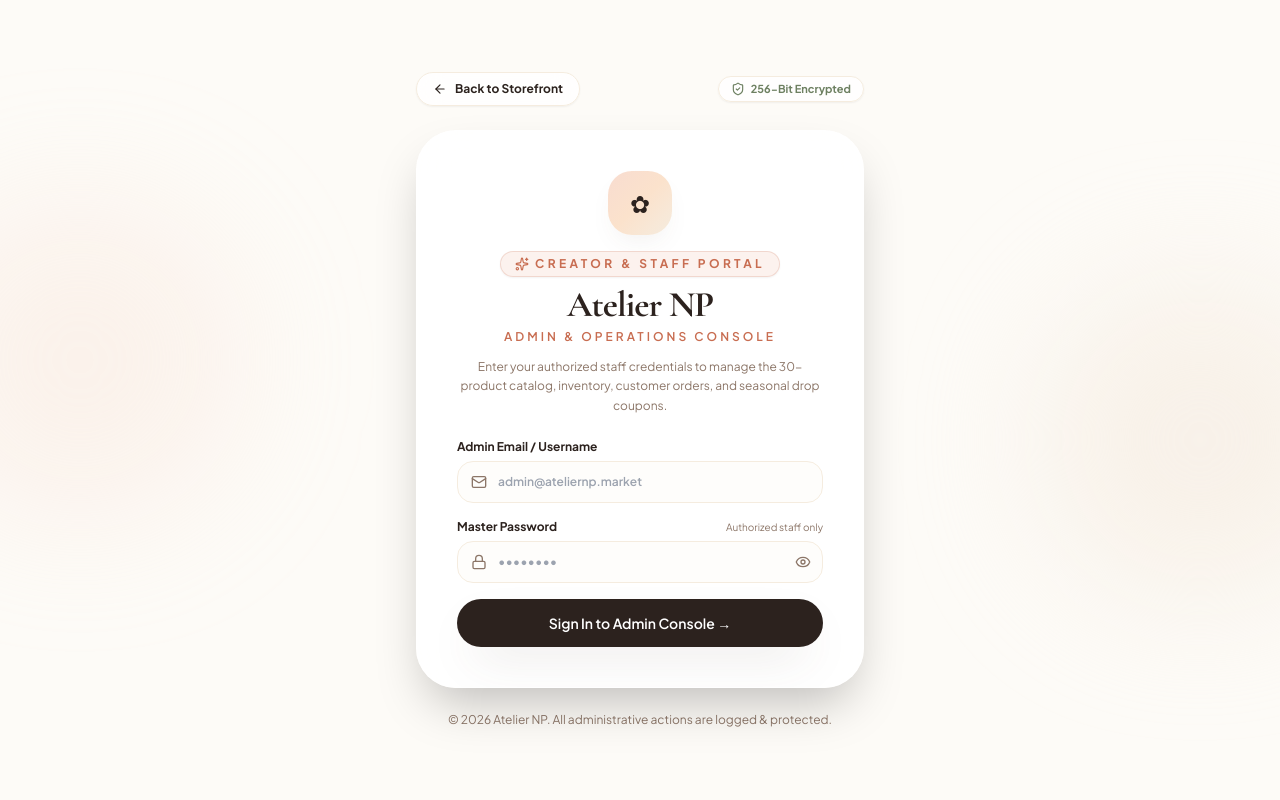
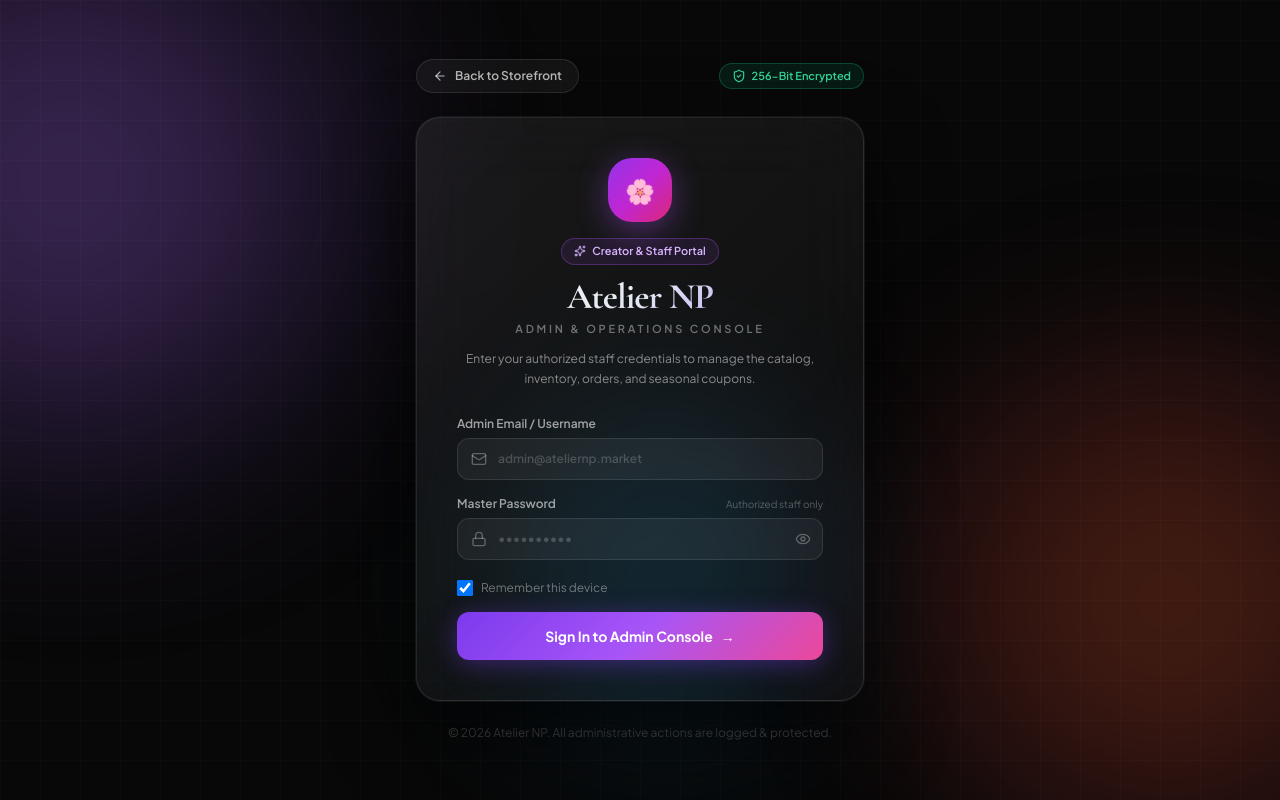
Before and after one commit to Akankshyamishra7/Craft-website, a Next.js app: page /admin in a window 1280 px wide. Built offline with nearby package versions, Linux system fonts and the light colour scheme.

Commit message:
feat: new Lavender & Plum premium color theme - complete palette overhaul

```diff
--- a/src/components/AdminLoginForm.jsx
+++ b/src/components/AdminLoginForm.jsx
@@ -1,4 +1,4 @@
-"use client"
+'use client'
 
 import { useState } from 'react'
 import Link from 'next/link'
@@ -30,7 +30,6 @@ export default function AdminLoginForm({ onLoginSuccess }) {
       const cleanEmail = email.trim().toLowerCase()
       const cleanPass = password.trim()
 
-      // Allow admin credentials with broad convenience
       const isValidEmail =
         cleanEmail === 'admin@ateliernp.market' ||
         cleanEmail === 'admin' ||
@@ -66,70 +65,114 @@ export default function AdminLoginForm({ onLoginSuccess }) {
         }
       } else {
         setIsLoading(false)
-        setError('Invalid credentials. Use admin@ateliernp.market and password: admin123')
+        setError('Invalid credentials. Please try again.')
       }
     }, 400)
   }
 
   return (
-    <div className="flex min-h-screen items-center justify-center bg-cream px-4 py-12">
-      {/* Background Soft Glows */}
-      <div className="pointer-events-none fixed -left-20 top-1/4 h-80 w-80 rounded-full bg-blossom/30 blur-3xl" />
-      <div className="pointer-events-none fixed -right-20 bottom-1/4 h-80 w-80 rounded-full bg-sand/60 blur-3xl" />
+    <div className="relative flex min-h-screen items-center justify-center overflow-hidden bg-[#080808] px-4 py-12">
 
-      <div className="relative w-full max-w-md">
-        {/* Top Back to Storefront Link */}
+      {/* ── Gradient Background Orbs ── */}
+      <div
+        className="pointer-events-none fixed left-[-15%] top-[-10%] h-[520px] w-[520px] rounded-full opacity-30 blur-[120px]"
+        style={{ background: 'radial-gradient(circle, #c084fc, #7c3aed)' }}
+      />
+      <div
+        className="pointer-events-none fixed right-[-10%] bottom-[-5%] h-[480px] w-[480px] rounded-full opacity-25 blur-[100px]"
+        style={{ background: 'radial-gradient(circle, #f97316, #be185d)' }}
+      />
+      <div
+        className="pointer-events-none fixed left-[40%] bottom-[10%] h-[300px] w-[300px] rounded-full opacity-20 blur-[90px]"
+        style={{ background: 'radial-gradient(circle, #06b6d4, #3b82f6)' }}
+      />
+
+      {/* ── Subtle grid overlay ── */}
+      <div
+        className="pointer-events-none fixed inset-0 opacity-[0.04]"
+        style={{
+          backgroundImage:
+            'linear-gradient(rgba(255,255,255,0.5) 1px, transparent 1px), linear-gradient(90deg, rgba(255,255,255,0.5) 1px, transparent 1px)',
+          backgroundSize: '40px 40px',
+        }}
+      />
+
+      <div className="relative z-10 w-full max-w-md">
+
+        {/* ── Top nav bar ── */}
         <div className="mb-6 flex items-center justify-between">
           <Link
             href="/"
-            className="inline-flex items-center gap-2 rounded-full border border-sand bg-white/80 px-4 py-2 text-xs font-bold text-cocoa shadow-sm backdrop-blur-md transition hover:bg-clay hover:text-white"
+            className="inline-flex items-center gap-2 rounded-full border border-white/10 bg-white/5 px-4 py-2 text-xs font-semibold text-white/70 backdrop-blur-md transition hover:bg-white/10 hover:text-white"
           >
             <ArrowLeft className="h-3.5 w-3.5" />
             Back to Storefront
           </Link>
-
-          <span className="inline-flex items-center gap-1.5 rounded-full border border-sand bg-white/80 px-3 py-1 text-[11px] font-bold text-moss shadow-sm">
-            <ShieldCheck className="h-3.5 w-3.5 text-moss" />
+          <span className="inline-flex items-center gap-1.5 rounded-full border border-emerald-500/30 bg-emerald-500/10 px-3 py-1 text-[11px] font-semibold text-emerald-400">
+            <ShieldCheck className="h-3.5 w-3.5" />
             256-Bit Encrypted
           </span>
         </div>
 
-        {/* Login Card */}
-        <div className="overflow-hidden rounded-[2.5rem] border border-white/90 bg-white/90 p-8 shadow-2xl backdrop-blur-xl sm:p-10">
+        {/* ── Login Card ── */}
+        <div
+          className="overflow-hidden rounded-3xl border border-white/10 p-8 shadow-2xl backdrop-blur-2xl sm:p-10"
+          style={{
+            background: 'linear-gradient(135deg, rgba(255,255,255,0.07) 0%, rgba(255,255,255,0.02) 100%)',
+            boxShadow: '0 0 0 1px rgba(255,255,255,0.06), 0 32px 80px rgba(0,0,0,0.7)',
+          }}
+        >
           {/* Brand Header */}
           <div className="text-center">
-            <div className="mx-auto mb-4 grid h-16 w-16 place-items-center rounded-3xl bg-gradient-to-br from-blossom via-peach to-sand text-2xl shadow-soft">
-              ✿
+            <div
+              className="mx-auto mb-4 grid h-16 w-16 place-items-center rounded-3xl bg-gradient-to-br from-purple-600 via-fuchsia-600 to-pink-600 text-2xl shadow-lg"
+              style={{
+                boxShadow: '0 8px 32px rgba(168,85,247,0.4)',
+              }}
+            >
+              🌸
             </div>
-            <span className="section-eyebrow">
-              <Sparkles className="h-3.5 w-3.5 text-clay" /> Creator & Staff Portal
-            </span>
-            <h1 className="mt-2 font-serif text-3xl font-extrabold tracking-tight text-cocoa sm:text-4xl">
+
+            <div className="inline-flex items-center gap-1.5 rounded-full border border-purple-500/30 bg-purple-500/10 px-3 py-1 text-[11px] font-semibold text-purple-300">
+              <Sparkles className="h-3 w-3" />
+              Creator &amp; Staff Portal
+            </div>
+
+            <h1
+              className="mt-3 font-serif text-3xl font-extrabold tracking-tight sm:text-4xl"
+              style={{
+                background: 'linear-gradient(135deg, #ffffff 0%, #e2e8f0 50%, #a78bfa 100%)',
+                WebkitBackgroundClip: 'text',
+                WebkitTextFillColor: 'transparent',
+                backgroundClip: 'text',
+              }}
+            >
               Atelier NP
             </h1>
-            <p className="mt-1 text-xs font-semibold uppercase tracking-[0.25em] text-clay">
-              Admin & Operations Console
+            <p className="mt-1 text-[11px] font-semibold uppercase tracking-[0.25em] text-white/40">
+              Admin &amp; Operations Console
             </p>
-            <p className="mt-3 text-xs leading-relaxed text-cocoa-muted">
-              Enter your authorized staff credentials to manage the 30-product catalog, inventory, customer orders, and seasonal drop coupons.
+            <p className="mt-3 text-xs leading-relaxed text-white/50">
+              Enter your authorized staff credentials to manage the catalog, inventory, orders, and seasonal coupons.
             </p>
           </div>
 
           {/* Error Alert */}
           {error && (
-            <div className="mt-6 flex items-center gap-2.5 rounded-2xl border border-rose-200 bg-rose-50 p-3.5 text-xs font-medium text-rose-700">
-              <ShieldAlert className="h-4 w-4 shrink-0 text-rose-500" />
+            <div className="mt-6 flex items-center gap-2.5 rounded-2xl border border-rose-500/30 bg-rose-500/10 p-3.5 text-xs font-medium text-rose-400">
+              <ShieldAlert className="h-4 w-4 shrink-0" />
               <span>{error}</span>
             </div>
           )}
 
           {/* Form */}
-          <form onSubmit={handleLogin} autoComplete="off" className="mt-6 space-y-4">
-            {/* Email Field */}
+          <form onSubmit={handleLogin} autoComplete="off" className="mt-7 space-y-4">
+
+            {/* Email */}
             <div>
-              <label className="block text-xs font-bold text-cocoa">Admin Email / Username</label>
-              <div className="relative mt-1.5">
-                <Mail className="pointer-events-none absolute left-3.5 top-1/2 h-4 w-4 -translate-y-1/2 text-cocoa-muted" />
+              <label className="block text-xs font-semibold text-white/60 mb-1.5">Admin Email / Username</label>
+              <div className="relative">
+                <Mail className="pointer-events-none absolute left-3.5 top-1/2 h-4 w-4 -translate-y-1/2 text-white/30" />
                 <input
                   type="text"
                   required
@@ -137,59 +180,81 @@ export default function AdminLoginForm({ onLoginSuccess }) {
                   value={email}
                   onChange={(e) => setEmail(e.target.value)}
                   placeholder="admin@ateliernp.market"
-                  className="w-full rounded-2xl border border-sand bg-cream/50 py-3 pl-10 pr-4 text-xs font-semibold text-cocoa outline-none transition focus:border-clay focus:bg-white focus:ring-2 focus:ring-clay/20"
+                  className="w-full rounded-xl border border-white/10 bg-white/5 py-3 pl-10 pr-4 text-xs font-semibold text-white placeholder-white/20 outline-none transition focus:border-purple-500/60 focus:bg-white/8 focus:ring-2 focus:ring-purple-500/20"
                 />
               </div>
             </div>
 
-            {/* Password Field */}
+            {/* Password */}
             <div>
-              <div className="flex items-center justify-between">
-                <label className="block text-xs font-bold text-cocoa">Master Password</label>
-                <span className="text-[10px] text-cocoa-muted">Authorized staff only</span>
+              <div className="flex items-center justify-between mb-1.5">
+                <label className="block text-xs font-semibold text-white/60">Master Password</label>
+                <span className="text-[10px] text-white/30">Authorized staff only</span>
               </div>
-              <div className="relative mt-1.5">
-                <Lock className="pointer-events-none absolute left-3.5 top-1/2 h-4 w-4 -translate-y-1/2 text-cocoa-muted" />
+              <div className="relative">
+                <Lock className="pointer-events-none absolute left-3.5 top-1/2 h-4 w-4 -translate-y-1/2 text-white/30" />
                 <input
                   type={showPassword ? 'text' : 'password'}
                   required
                   autoComplete="new-password"
                   value={password}
                   onChange={(e) => setPassword(e.target.value)}
-                  placeholder="••••••••"
-                  className="w-full rounded-2xl border border-sand bg-cream/50 py-3 pl-10 pr-10 text-xs font-semibold text-cocoa outline-none transition focus:border-clay focus:bg-white focus:ring-2 focus:ring-clay/20"
+                  placeholder="••••••••••"
+                  className="w-full rounded-xl border border-white/10 bg-white/5 py-3 pl-10 pr-10 text-xs font-semibold text-white placeholder-white/20 outline-none transition focus:border-purple-500/60 focus:bg-white/8 focus:ring-2 focus:ring-purple-500/20"
                 />
                 <button
                   type="button"
                   onClick={() => setShowPassword(!showPassword)}
-                  className="absolute right-3 top-1/2 -translate-y-1/2 text-cocoa-muted hover:text-cocoa"
+                  className="absolute right-3 top-1/2 -translate-y-1/2 text-white/30 hover:text-white/70 transition"
                   aria-label={showPassword ? 'Hide password' : 'Show password'}
                 >
                   {showPassword ? <EyeOff className="h-4 w-4" /> : <Eye className="h-4 w-4" />}
                 </button>
               </div>
             </div>
-            {/* Submit Button */}
+
+            {/* Remember Me */}
+            <div className="flex items-center gap-2 pt-1">
+              <input
+                type="checkbox"
+                id="rememberMe"
+                checked={rememberMe}
+                onChange={(e) => setRememberMe(e.target.checked)}
+                className="h-4 w-4 rounded border-white/20 bg-white/10 text-purple-500 focus:ring-purple-500/30"
+              />
+              <label htmlFor="rememberMe" className="cursor-pointer text-xs text-white/40">
+                Remember this device
+              </label>
+            </div>
+
+            {/* Submit */}
             <button
               type="submit"
               disabled={isLoading}
-              className="btn-dark w-full justify-center py-3.5 text-sm shadow-lift hover:bg-black transition"
+              className="relative mt-2 w-full overflow-hidden rounded-xl py-3.5 text-sm font-bold text-white shadow-lg transition-all hover:scale-[1.02] hover:shadow-purple-500/30 disabled:opacity-60 disabled:cursor-not-allowed"
+              style={{
+                background: 'linear-gradient(135deg, #7c3aed 0%, #a855f7 50%, #ec4899 100%)',
+                boxShadow: '0 4px 24px rgba(124,58,237,0.4)',
+              }}
             >
               {isLoading ? (
-                <span className="inline-flex items-center gap-2">
+                <span className="inline-flex items-center justify-center gap-2">
                   <span className="h-4 w-4 animate-spin rounded-full border-2 border-white border-t-transparent" />
                   Verifying Credentials...
                 </span>
               ) : (
-                'Sign In to Admin Console →'
+                <span className="inline-flex items-center justify-center gap-2">
+                  Sign In to Admin Console
+                  <span>→</span>
+                </span>
               )}
             </button>
           </form>
         </div>
 
-        {/* Footer Note */}
-        <p className="mt-6 text-center text-xs text-cocoa-muted">
-          © {new Date().getFullYear()} Atelier NP. All administrative actions are logged & protected.
+        {/* Footer */}
+        <p className="mt-6 text-center text-xs text-white/25">
+          © {new Date().getFullYear()} Atelier NP. All administrative actions are logged &amp; protected.
         </p>
       </div>
     </div>
--- a/src/index.css
+++ b/src/index.css
@@ -14,7 +14,7 @@
 
   body {
     @apply bg-cream text-cocoa antialiased font-sans selection:bg-blossom selection:text-cocoa min-h-screen relative;
-    background: linear-gradient(180deg, #fdfbf7 0%, #f9f3ea 50%, #f5eee2 100%);
+    background: linear-gradient(180deg, #faf8ff 0%, #f5f0ff 50%, #ede9fe 100%);
   }
 
   /* Hardware-accelerated smooth background glow layer without fixed scroll repaints */
@@ -27,10 +27,10 @@
     transform: translate3d(0, 0, 0);
     backface-visibility: hidden;
     background-image:
-      radial-gradient(circle at 12% 14%, rgba(248, 220, 208, 0.4), transparent 30%),
-      radial-gradient(circle at 88% 18%, rgba(222, 217, 255, 0.3), transparent 28%),
-      radial-gradient(circle at 75% 82%, rgba(217, 243, 229, 0.35), transparent 32%),
-      radial-gradient(circle at 20% 75%, rgba(251, 226, 204, 0.3), transparent 26%);
+      radial-gradient(circle at 12% 14%, rgba(196, 181, 253, 0.4), transparent 30%),
+      radial-gradient(circle at 88% 18%, rgba(240, 171, 252, 0.25), transparent 28%),
+      radial-gradient(circle at 75% 82%, rgba(209, 250, 229, 0.3), transparent 32%),
+      radial-gradient(circle at 20% 75%, rgba(224, 231, 255, 0.35), transparent 26%);
     contain: strict;
   }
 
@@ -52,16 +52,16 @@
   }
 
   ::-webkit-scrollbar-track {
-    background: #fbf6ee;
+    background: #f5f3ff;
   }
 
   ::-webkit-scrollbar-thumb {
-    background: #dfcfbe;
+    background: #c4b5fd;
     border-radius: 9999px;
   }
 
   ::-webkit-scrollbar-thumb:hover {
-    background: #c86d51;
+    background: #7c3aed;
   }
 }
 
@@ -100,7 +100,7 @@
   }
 
   .btn-dark {
-    @apply inline-flex items-center justify-center gap-2 rounded-full bg-cocoa px-6 py-3.5 text-sm font-semibold text-white shadow-soft transition duration-200 hover:-translate-y-0.5 hover:bg-[#1a1411] hover:shadow-lift active:translate-y-0 cursor-pointer;
+    @apply inline-flex items-center justify-center gap-2 rounded-full bg-cocoa px-6 py-3.5 text-sm font-semibold text-white shadow-soft transition duration-200 hover:-translate-y-0.5 hover:bg-[#15122a] hover:shadow-lift active:translate-y-0 cursor-pointer;
     transform: translateZ(0);
   }
 
--- a/tailwind.config.js
+++ b/tailwind.config.js
@@ -8,49 +8,49 @@ export default {
         sans: ['"Plus Jakarta Sans"', 'system-ui', 'sans-serif'],
       },
       boxShadow: {
-        soft: '0 12px 32px -16px rgba(95, 71, 56, 0.18)',
-        lift: '0 20px 48px -18px rgba(95, 71, 56, 0.28)',
-        glow: '0 0 30px -5px rgba(213, 155, 116, 0.35)',
-        glass: '0 8px 32px 0 rgba(95, 71, 56, 0.08)',
-        dropdown: '0 16px 40px -10px rgba(95, 71, 56, 0.22)',
+        soft: '0 12px 32px -16px rgba(88, 28, 135, 0.15)',
+        lift: '0 20px 48px -18px rgba(88, 28, 135, 0.25)',
+        glow: '0 0 30px -5px rgba(139, 92, 246, 0.35)',
+        glass: '0 8px 32px 0 rgba(88, 28, 135, 0.08)',
+        dropdown: '0 16px 40px -10px rgba(88, 28, 135, 0.22)',
       },
       colors: {
-        cream: '#fdfbf7',
-        sand: '#f5ecdf',
-        blossom: '#f8dcd0',
-        blush: '#f9dee4',
-        lilac: '#ded9ff',
-        sky: '#dcf0ff',
-        mint: '#d9f3e5',
-        peach: '#fbe2cc',
-        gold: '#f6e4bc',
+        cream: '#faf8ff',
+        sand: '#ede9fe',
+        blossom: '#ddd6fe',
+        blush: '#f0abfc',
+        lilac: '#c4b5fd',
+        sky: '#e0e7ff',
+        mint: '#d1fae5',
+        peach: '#fce7f3',
+        gold: '#fef3c7',
         clay: {
-          DEFAULT: '#c86d51',
-          hover: '#b55a3f',
-          light: '#faeae3',
+          DEFAULT: '#7c3aed',
+          hover: '#6d28d9',
+          light: '#f5f3ff',
         },
         moss: {
-          DEFAULT: '#6e8062',
-          light: '#eef3ea',
+          DEFAULT: '#059669',
+          light: '#ecfdf5',
         },
         cocoa: {
-          DEFAULT: '#2c221e',
-          soft: '#5f4738',
-          muted: '#8c7668',
-          light: '#f2ede7',
+          DEFAULT: '#1e1b2e',
+          soft: '#4c3f6e',
+          muted: '#7c6f9b',
+          light: '#f3f0ff',
         },
       },
       backgroundImage: {
         paper:
-          'radial-gradient(circle at top left, rgba(255,255,255,0.9), transparent 45%), linear-gradient(135deg, rgba(255,255,255,0.8), rgba(250,244,236,0.98))',
+          'radial-gradient(circle at top left, rgba(255,255,255,0.9), transparent 45%), linear-gradient(135deg, rgba(255,255,255,0.8), rgba(245,243,255,0.98))',
         texture:
-          'radial-gradient(circle at 1px 1px, rgba(140, 118, 104, 0.09) 1px, transparent 0)',
+          'radial-gradient(circle at 1px 1px, rgba(124, 58, 237, 0.06) 1px, transparent 0)',
         'glass-gradient':
           'linear-gradient(135deg, rgba(255,255,255,0.85) 0%, rgba(255,255,255,0.45) 100%)',
         'terracotta-gradient':
-          'linear-gradient(135deg, #d57a5d 0%, #b85b40 100%)',
+          'linear-gradient(135deg, #8b5cf6 0%, #6d28d9 100%)',
         'soft-glow':
-          'radial-gradient(circle, rgba(248, 220, 208, 0.6) 0%, rgba(253, 251, 247, 0) 70%)',
+          'radial-gradient(circle, rgba(196, 181, 253, 0.5) 0%, rgba(250, 248, 255, 0) 70%)',
       },
       keyframes: {
         floaty: {
```
Also changed, not shown: src/components/CraftCustomizer.jsx (+16 -16 lines).
